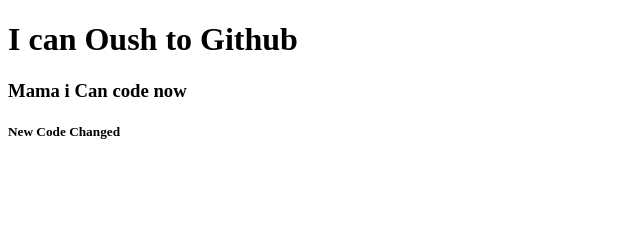
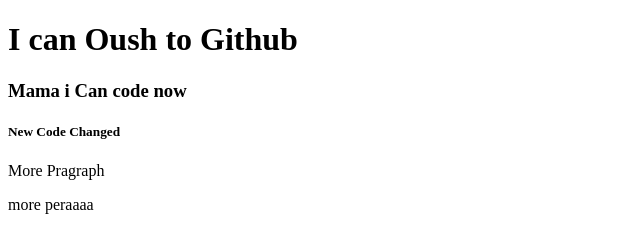
Before and after one commit to Mir-Tamzid/ph-my-first-repo, a plain HTML site: page index.html in a window 1280 px wide. Shown: the whole page, without its empty margins (0-640 px from the left). Drawn offline with Linux system fonts and the light colour scheme.

Commit message:
kisu ekta

```diff
--- a/index.html
+++ b/index.html
@@ -10,5 +10,7 @@
     <h1>I can Oush to Github</h1>
     <h3>Mama i Can code now</h3>
     <h5>New Code Changed</h5>
+    <p> More Pragraph</p>
+    <p> more peraaaa</p>
 </body>
 </html>
```
